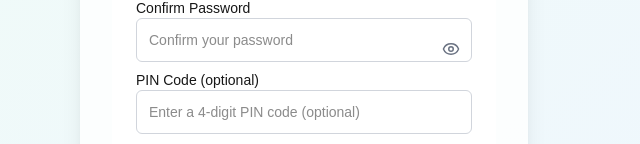
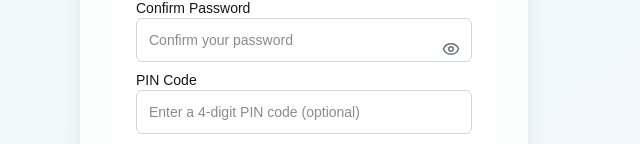
Before and after one commit to eduwatechnologies/Vtu_fe, a Next.js app: page /auth/signup in a window 1280 px wide. Shown: the part 628-772 px from the top of the page, without its empty margins (336-976 px from the left). Built offline with nearby package versions, Linux system fonts and the light colour scheme; no server answers.

Commit message:
new update on textInput

```diff
--- a/app/auth/signup/page.tsx
+++ b/app/auth/signup/page.tsx
@@ -128,7 +128,7 @@ function SignUp() {
               />
 
               <ApTextInput
-                label="PIN Code (optional)"
+                label="PIN Code"
                 name="pinCode"
                 placeHolder="Enter a 4-digit PIN code (optional)"
               />
--- a/components/input/textInput.tsx
+++ b/components/input/textInput.tsx
@@ -49,11 +49,20 @@ export const ApTextInput = forwardRef<
       formikField = useField(name);
     }
 
+    // const handleChange = (
+    //   e: React.ChangeEvent<HTMLInputElement | HTMLTextAreaElement>
+    // ) => {
+    //   if (!ignoreFormik) formikField?.[2].setValue(e.target.value);
+    //   onChange?.(e.target.value);
+    // };
+
     const handleChange = (
       e: React.ChangeEvent<HTMLInputElement | HTMLTextAreaElement>
     ) => {
-      if (!ignoreFormik) formikField?.[2].setValue(e.target.value);
-      onChange?.(e.target.value);
+      let value = e.target.value.replace(/\s+/g, ""); // removes all spaces
+
+      if (!ignoreFormik) formikField?.[2].setValue(value);
+      onChange?.(value);
     };
 
     return (
@@ -94,8 +103,7 @@ export const ApTextInput = forwardRef<
               {...(!ignoreFormik ? formikField[0] : {})}
               onChange={handleChange}
               maxLength={maxlength}
-            readOnly={readOnly}
-
+              readOnly={readOnly}
             />
 
             {type === "password" && (
```
